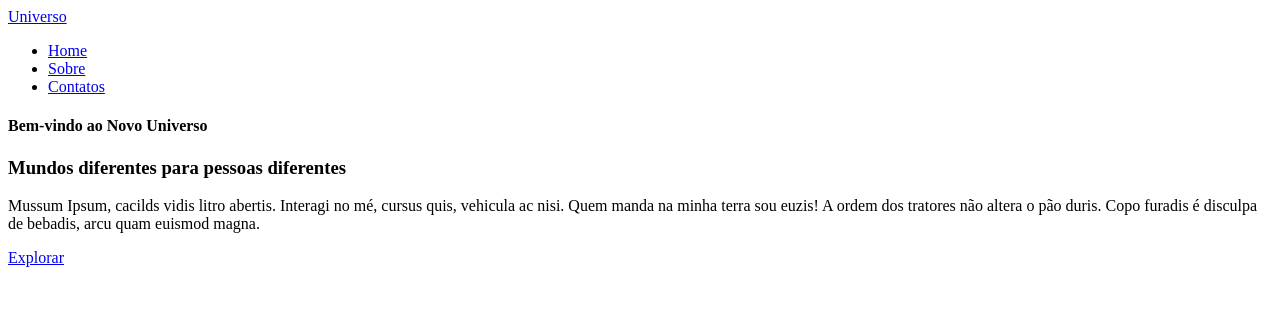
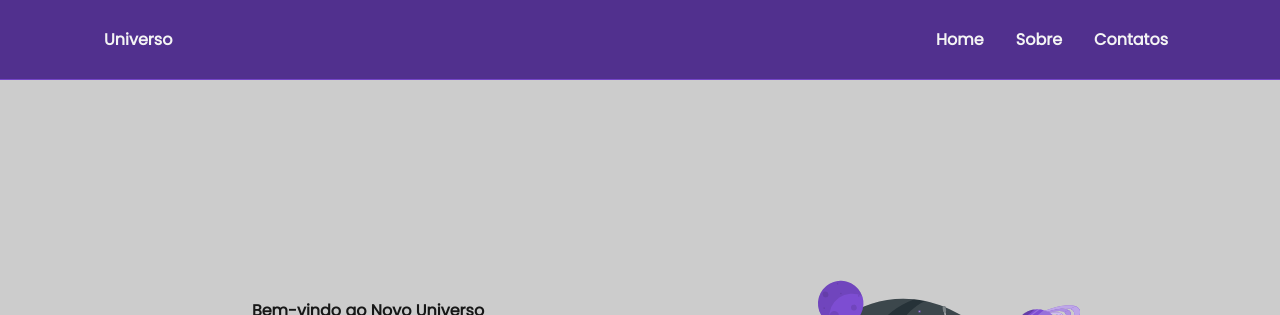
Before and after one commit to rafaelq80/portfolio_fundweb_tj82, a plain HTML site: page index.html in a window 1280 px wide. Shown: the top 315 px of the page. Drawn offline with Linux system fonts and the light colour scheme.

Commit message:
:sparkles: Criação da Folha de Estilos - styles.css

```diff
--- /dev/null
+++ b/assets/css/styles.css
@@ -0,0 +1,153 @@
+/* RESETAR CONFIGURAÇÕES DO NAVEGAÇÃO */
+
+* {
+    margin: 0;
+    padding: 0;
+    box-sizing: border-box;
+    text-decoration: none;
+    font-weight: 400;
+    outline: none;
+    font-family: 'Poppins', sans-serif;
+}
+
+/* VARIÁVEIS DE CORES */
+
+:root {
+    --purple-200: #9a7bd1;
+    --purple-500: #6b36c8;
+    --purple-800: #441f88;
+    --gray-200: #cccccc;
+    --gray-400: #505861;
+    --black-800: #171717;
+    --white: #F9F9F9;
+}
+
+html {
+    width: 100%;
+    height: 100vh;
+    scroll-behavior: smooth;
+}
+
+body {
+    background-color: var(--gray-200);
+    color: var(--black-800);
+    -webkit-font-smoothing: antialiased;
+    -moz-osx-font-smoothing: grayscale;
+}
+
+button, a {
+    cursor: pointer;
+}
+
+.botao {
+    padding: 0.5rem 2rem;
+    border: 1px solid var(--purple-800);
+    border-radius: 0.75rem;
+    font-size: 1rem;
+    font-weight: 700;
+    text-align: center;
+    color: var(--purple-800);
+    background-color: none;
+}
+
+.botao:hover {
+    color: var(--white);
+    background-color: var(--purple-800);
+}
+
+.flex {
+    display:flex;
+    justify-content: center;
+    align-items: center;
+}
+
+/* Header */
+
+.menu_container{
+    position: sticky;
+    top: 0;
+    width: 100%;
+    height: 5rem;
+    background-color: var(--purple-800);
+    border-bottom: 1px solid var(--purple-500);
+    filter: opacity(0.9);
+    z-index: 1000;
+}
+
+.menu_container a{
+    font-weight: 700;
+    color: var(--white);
+}
+
+.menu_container a:hover{
+    color: var(--purple-200);
+}
+
+.menu_content{
+    display:flex;
+    justify-content: space-between;
+    align-items: center;
+    width: 100%;
+    height: 100%;
+    max-width: 1120px;
+    padding: 0 1.5rem;
+}
+
+.menu_list{
+    display: flex;
+    text-align: center;
+    list-style: none;
+    margin: 0;
+    padding: 0;
+}
+
+.menu_list li{
+    margin-left: 1rem;
+}
+
+.menu_list a{
+    display: block;
+    padding: 0.5rem;
+}
+
+/* Home */
+
+.home_container{
+    height: calc(100vh - 6.25rem);
+    max-width: 1120px;
+    margin: 1rem auto;
+    padding: 0 1rem;
+}
+
+.home_container p,
+h1,
+h4{
+    text-align: center;
+}
+
+.home_container h1{
+    font-size: 2.25rem;
+    font-weight: 700;
+    line-height: 3rem;
+}
+
+.home_container h4{
+    font-weight: 700;
+}
+
+.home_container p{
+    margin: 1rem 0;
+}
+
+.home_container .botao{
+    width: 40%;
+}
+
+.home_content{
+    flex-direction: column;
+    width: 50vw;
+}
+
+.home_content img{
+    width: 75%;
+}
--- a/index.html
+++ b/index.html
@@ -1,31 +1,43 @@
 <!DOCTYPE html>
 <html lang="pt-br">
 <head>
+
+    <!-- Servidores de Fontes do Google -->
+    <link rel="preconnect" href="https://fonts.googleapis.com">
+    <link rel="preconnect" href="https://fonts.gstatic.com" crossorigin>
+
+    <!-- Fonte do Google - Poppins -->
+    <link href="https://fonts.googleapis.com/css2?family=Poppins&display=swap" rel="stylesheet">
+
     <meta charset="UTF-8">
     <meta name="viewport" content="width=device-width, initial-scale=1.0">
     <meta name="description" content="Projeto Portfólio do Rafael, desenvolvedor web fullstack.">
     <meta name="author" content="Rafael Queiróz">
     <meta name="keywords" content="portfólio, desenvolvedor, web, fullstack, Rafael Queiróz, HTML, CSS, JavaScript">
     <link rel="icon" href="./assets/img/favicon.svg" />
+
+    <!-- Link para o arquivo CSS -->
+    <link rel="stylesheet" href="./assets/css/styles.css" />
+
     <title>Portfólio do Rafael</title>
 </head>
 <body>
 
     <!-- Cabeçalho da página -->
-    <header>
+    <header class="flex menu_container">
 
-        <div id="header_content">
+        <div id="header_content" class="menu_content">
             <!-- Título do cabeçalho -->
             <div id="titulo">
                 <a href="#">Universo</a>
             </div>
 
             <!-- Menu -->
-            <div id="menu">
+            <div id="menu" class="flex">
 
                 <!-- Barra de Navegação -->
                 <nav>
-                    <ul>
+                    <ul class="flex menu_list">
                         <li><a href="#">Home</a></li>
                         <li><a href="#about">Sobre</a></li>
                         <li><a href="#contact">Contatos</a></li>
@@ -39,18 +51,18 @@
     <main>
 
         <!-- Seção Home -->
-        <section id="home">
+        <section id="home" class="flex home_container">
 
             <!-- Texto da seção Home -->
-            <article id="home_texto">
+            <article id="home_texto" class="flex home_content">
                 <h4>Bem-vindo ao Novo Universo</h4>
                 <h1>Mundos diferentes para pessoas diferentes</h1>
                 <p>Mussum Ipsum, cacilds vidis litro abertis.  Interagi no mé, cursus quis, vehicula ac nisi. Quem manda na minha terra sou euzis! A ordem dos tratores não altera o pão duris. Copo furadis é disculpa de bebadis, arcu quam euismod magna.</p>
-                <a href="https://github.com/rafaelq80" target="_blank">Explorar</a>
+                <a href="https://github.com/rafaelq80" target="_blank" class="botao">Explorar</a>
             </article>
 
             <!-- Imagem da seção  Home -->
-            <article id="home_imagem">
+            <article id="home_imagem" class="flex home_content">
                 <img src="./assets/img/astronauta.svg" alt="Capacete do astronauta com animação"/>
             </article>
         </section>
@@ -67,7 +79,7 @@
                 <p>Mussum Ipsum, cacilds vidis litro abertis.  Interagi no mé, cursus quis, vehicula ac nisi. Quem manda na minha terra sou euzis! A ordem dos tratores não altera o pão duris. Copo furadis é disculpa de bebadis, arcu quam euismod magna.</p>
 
                 <div id="about_github">
-                    <a href="https://github.com/rafaelq80" target="_blank">Github</a>
+                    <a href="https://github.com/rafaelq80" target="_blank" class="botao">Github</a>
                     <p>200 seguidores</p>
                     <p>20 repositórios</p>
                 </div>
@@ -133,7 +145,7 @@
                 >
                 </textarea>
 
-                <button type="submit">Enviar</button>
+                <button class="botao" type="submit">Enviar</button>
             </form>
         </section>
     </main>
```
